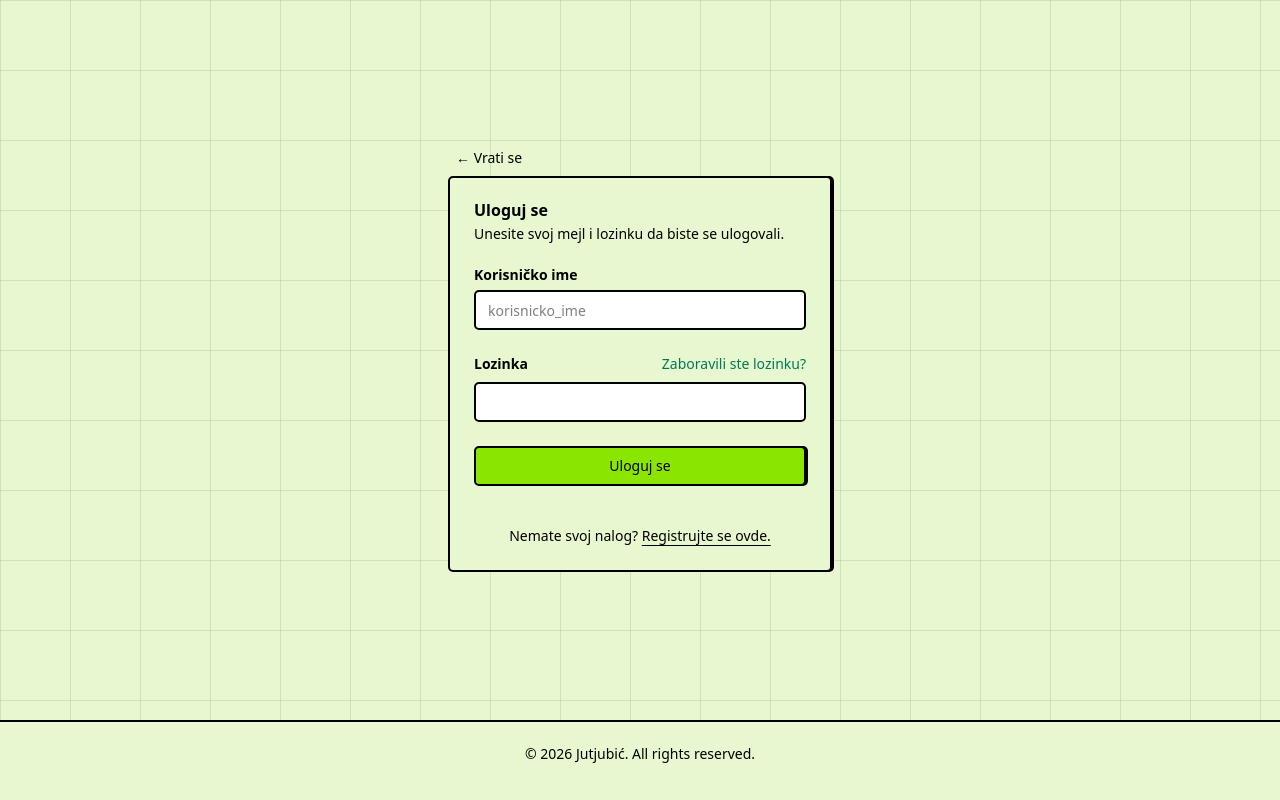
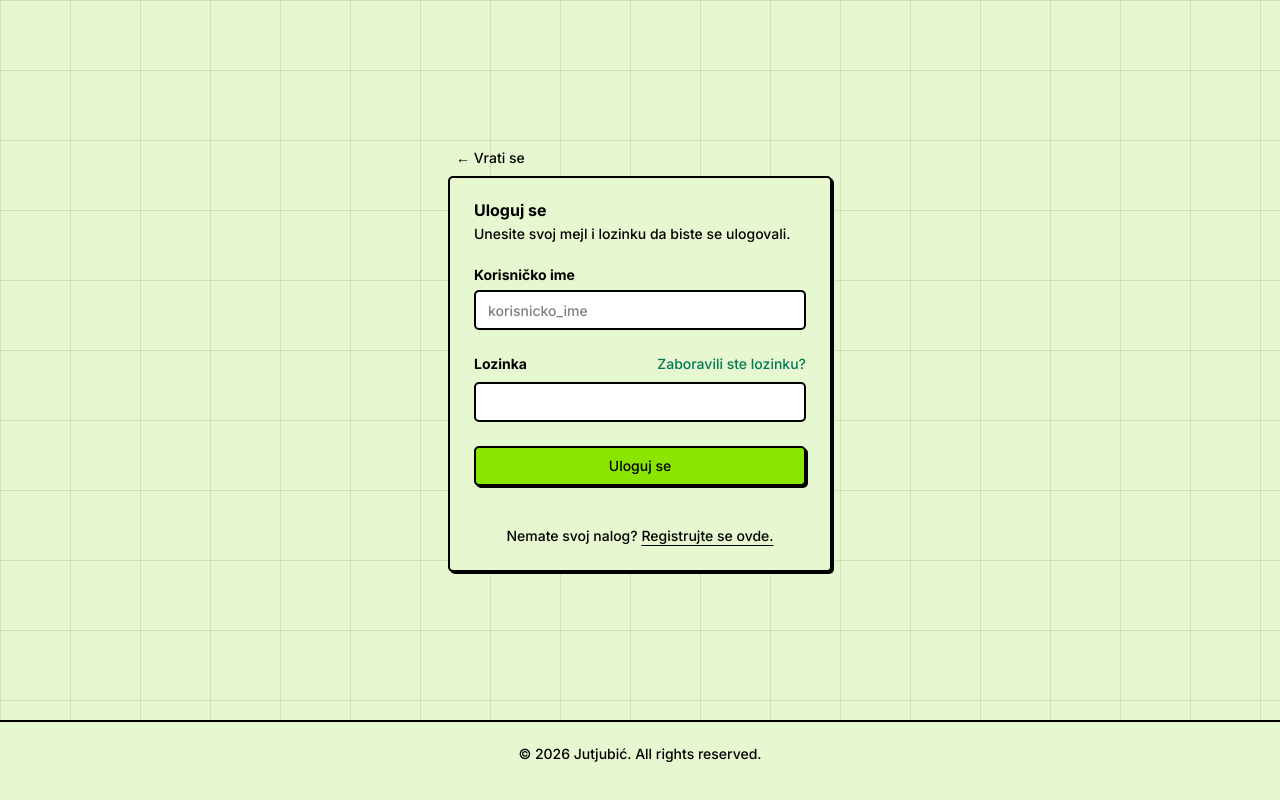
Before and after one commit to IgorLudajic/isa-youtubeich, a Next.js app in the folder frontend/: page /login in a window 1280 px wide. Built offline with nearby package versions, Linux system fonts and the light colour scheme; no server answers.

Commit message:
feat(frontend): change font to Inter/IBM Plex Mono

```diff
--- a/frontend/app/globals.css
+++ b/frontend/app/globals.css
@@ -12,7 +12,7 @@
   --border: oklch(0% 0 0);
   --ring: oklch(0% 0 0);
   --overlay: oklch(0% 0 0 / 0.8);
-  --shadow: 2px 0px 0px 0px var(--border);
+  --shadow: 2px 2px 0px 0px var(--border);
   --chart-1: #8AE500;
   --chart-2: #0099FF;
   --chart-3: #FF4D50;
@@ -29,7 +29,7 @@
   --main: oklch(76.26% 0.21309 132.4002);
   --border: oklch(0% 0 0);
   --ring: oklch(100% 0 0);
-  --shadow: 2px 0px 0px 0px var(--border);
+  --shadow: 2px 2px 0px 0px var(--border);
   --chart-1: #7ACC00;
   --chart-2: #008AE5;
   --chart-3: #FF6669;
@@ -54,9 +54,9 @@
   --color-chart-5: var(--chart-5);
 
   --spacing-boxShadowX: 2px;
-  --spacing-boxShadowY: 0px;
+  --spacing-boxShadowY: 2px;
   --spacing-reverseBoxShadowX: -2px;
-  --spacing-reverseBoxShadowY: -0px;
+  --spacing-reverseBoxShadowY: -2px;
   --radius-base: 5px;
   --shadow-shadow: var(--shadow);
   --font-weight-base: 500;
@@ -72,9 +72,14 @@
     @apply font-heading;
   }
 }
-
 @layer utilities {
   .bg-grid {
     @apply bg-[linear-gradient(to_right,#80808033_1px,transparent_1px),linear-gradient(to_bottom,#80808033_1px,transparent_1px)] bg-[size:70px_70px];
   }
 }
+
+/*noinspection ALL*/
+@theme inline {
+  --font-sans: var(--font-inter);
+  --font-mono: var(--font-plex-mono);
+}
--- a/frontend/app/layout.tsx
+++ b/frontend/app/layout.tsx
@@ -1,15 +1,16 @@
 import type { Metadata } from "next";
-import { Geist, Geist_Mono } from "next/font/google";
+import { IBM_Plex_Mono, Inter } from "next/font/google";
 import "./globals.css";
 
-const geistSans = Geist({
-  variable: "--font-geist-sans",
+const inter = Inter({
+  variable: "--font-inter",
   subsets: ["latin"],
 });
 
-const geistMono = Geist_Mono({
-  variable: "--font-geist-mono",
+const plexMono = IBM_Plex_Mono({
+  variable: "--font-plex-mono",
   subsets: ["latin"],
+  weight: ["400", "500", "600", "700"],
 });
 
 export const metadata: Metadata = {
@@ -25,7 +26,7 @@ export default function RootLayout({
   return (
     <html lang="en">
       <body
-        className={`${geistSans.variable} ${geistMono.variable} antialiased`}
+        className={`${inter.variable} ${plexMono.variable} font-sans antialiased`}
       >
         {children}
       </body>
```
